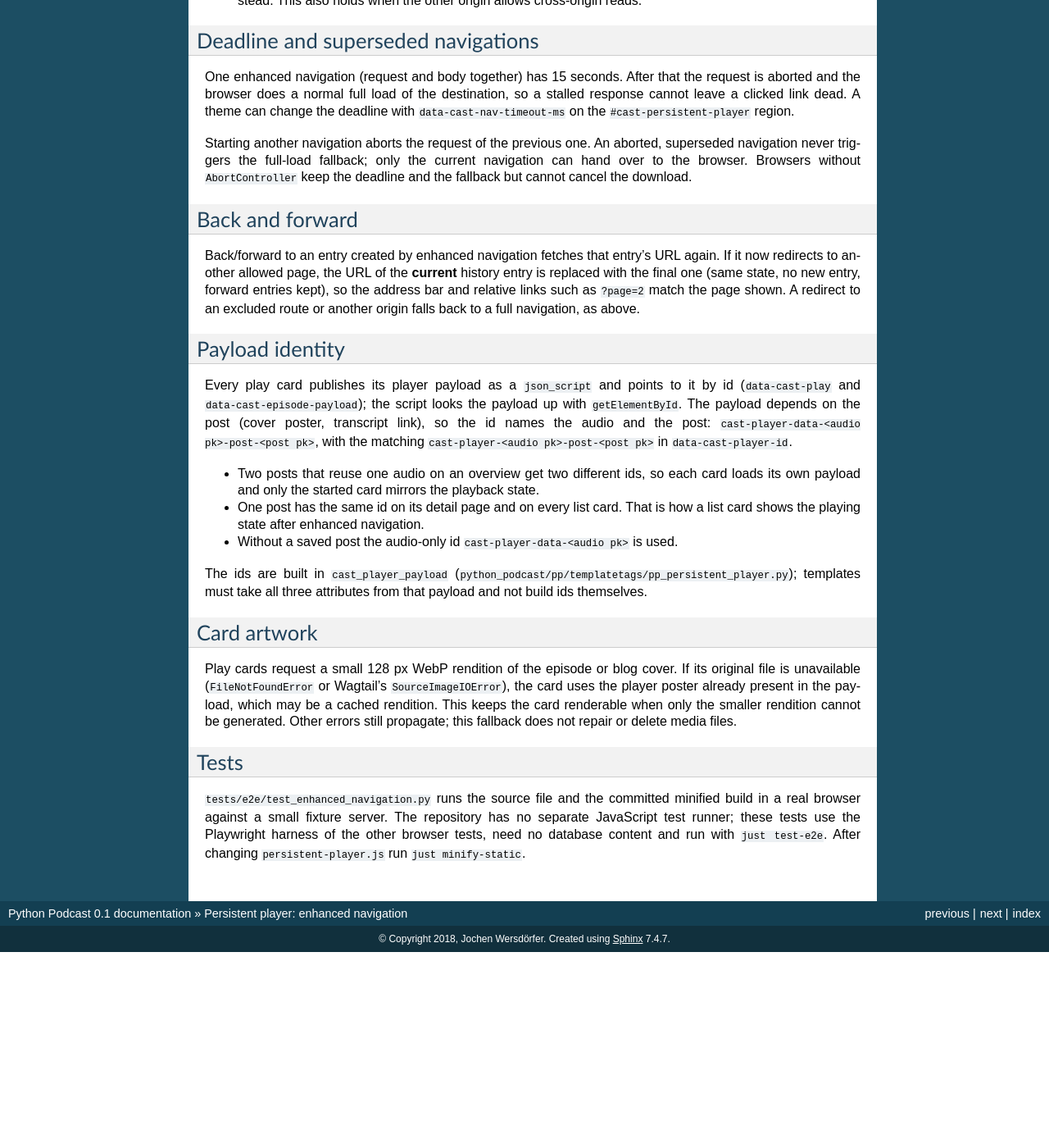
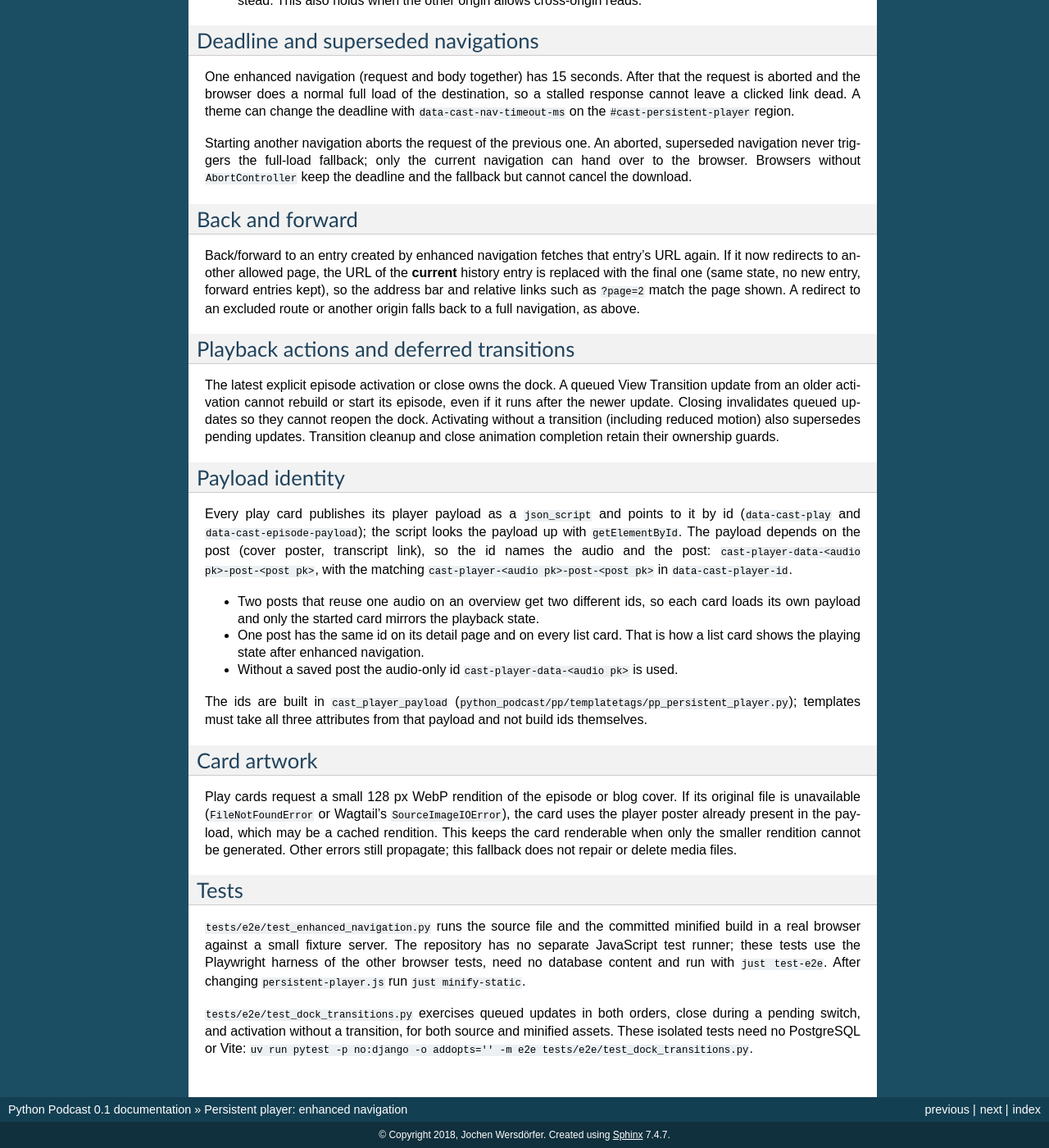
Before and after one commit to ephes/python-podcast, a Sphinx documentation site: the page built from docs/enhanced_navigation.rst, in a window 1280 px wide and 1400 px high, scrolled down 523 px. Shown: the whole window at 82% size. Built offline with Sphinx 7.4.7, drawn with Linux system fonts in a browser that asks for light colours; before the commit the page ends 1684 px from its top, so only the background shows below that; some of the changed text lies outside the part shown.

Commit message:
Guard deferred dock updates with the latest activation generation

```diff
--- a/docs/enhanced_navigation.rst
+++ b/docs/enhanced_navigation.rst
@@ -55,6 +55,16 @@ entry, forward entries kept), so the address bar and relative links such as
 ``?page=2`` match the page shown. A redirect to an excluded route or another
 origin falls back to a full navigation, as above.
 
+Playback actions and deferred transitions
+-----------------------------------------
+
+The latest explicit episode activation or close owns the dock. A queued View
+Transition update from an older activation cannot rebuild or start its episode,
+even if it runs after the newer update. Closing invalidates queued updates so
+they cannot reopen the dock. Activating without a transition (including reduced
+motion) also supersedes pending updates. Transition cleanup and close animation
+completion retain their ownership guards.
+
 Payload identity
 ----------------
 
@@ -96,3 +106,8 @@ repository has no separate JavaScript test runner; these tests use the
 Playwright harness of the other browser tests, need no database content and run
 with ``just test-e2e``. After changing ``persistent-player.js`` run
 ``just minify-static``.
+
+``tests/e2e/test_dock_transitions.py`` exercises queued updates in both orders,
+close during a pending switch, and activation without a transition, for both
+source and minified assets. These isolated tests need no PostgreSQL or Vite:
+``uv run pytest -p no:django -o addopts='' -m e2e tests/e2e/test_dock_transitions.py``.
```
Also changed, not shown: python_podcast/static/js/persistent-player.js (+13 -3 lines), python_podcast/static/js/persistent-player.min.js.
